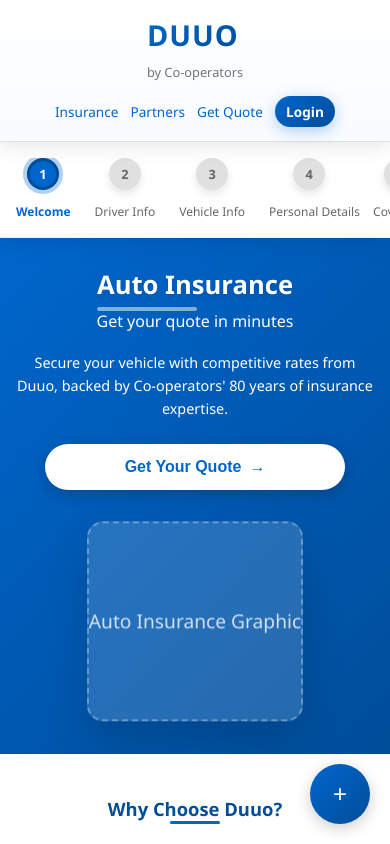
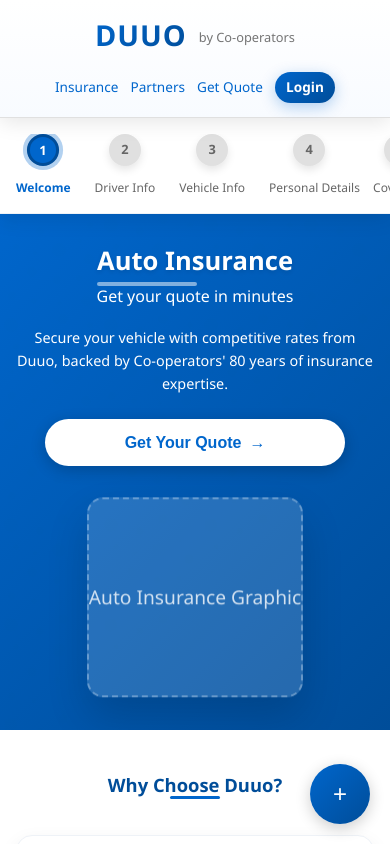
Before and after one commit to NasserWasfiBaBreak/duuo.vision, a React (Vite) app: page / in a window 390 px wide. Shown: the top 844 px of the page. Built offline with nearby package versions, Linux system fonts and the light colour scheme.

Commit message:
Logo changes

```diff
--- a/src/components/Header.css
+++ b/src/components/Header.css
@@ -22,7 +22,9 @@
 
 .branding {
   display: flex;
-  flex-direction: column;
+  flex-direction: row;
+  align-items: center;
+  gap: 1rem;
 }
 
 .logo {
@@ -179,6 +181,12 @@
     gap: 0.75rem;
   }
 
+  .branding {
+    flex-direction: row;
+    align-items: center;
+    gap: 0.75rem;
+  }
+
   .main-nav {
     gap: 1rem;
     flex-wrap: wrap;
```
